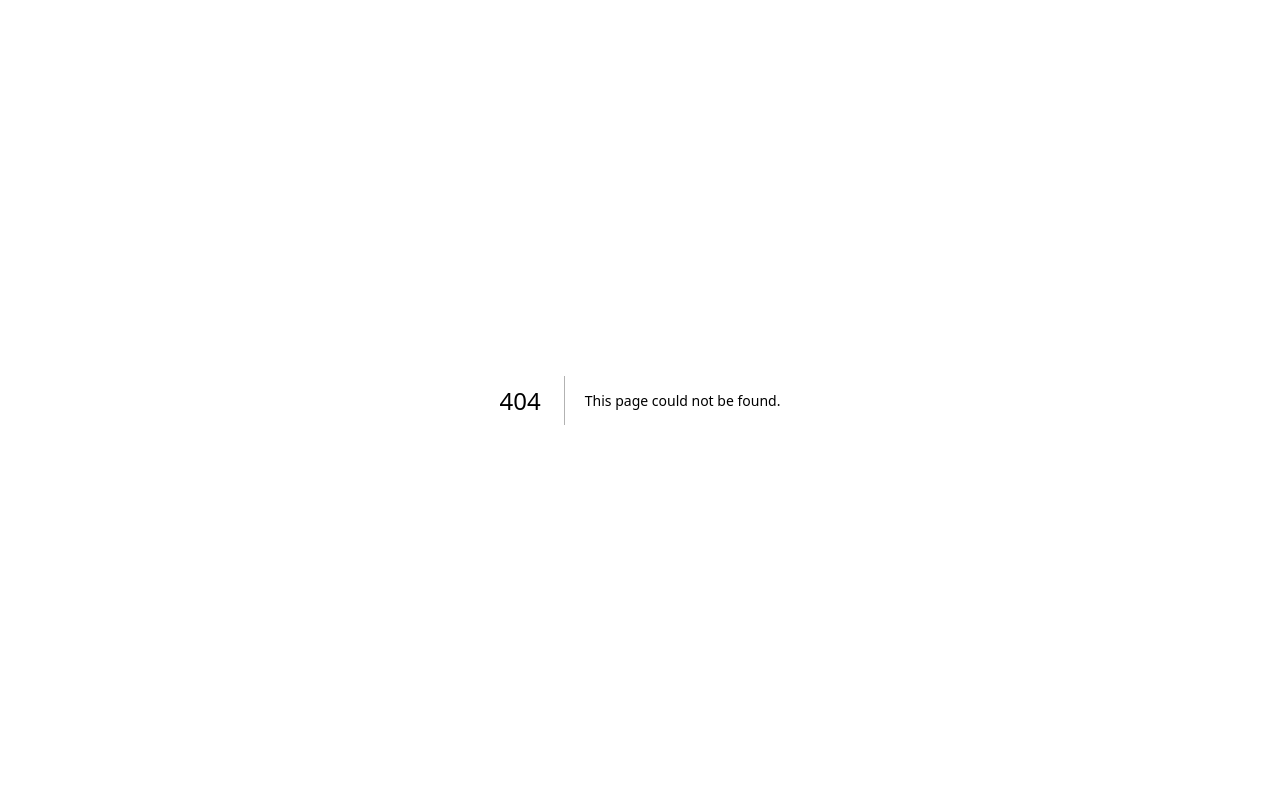
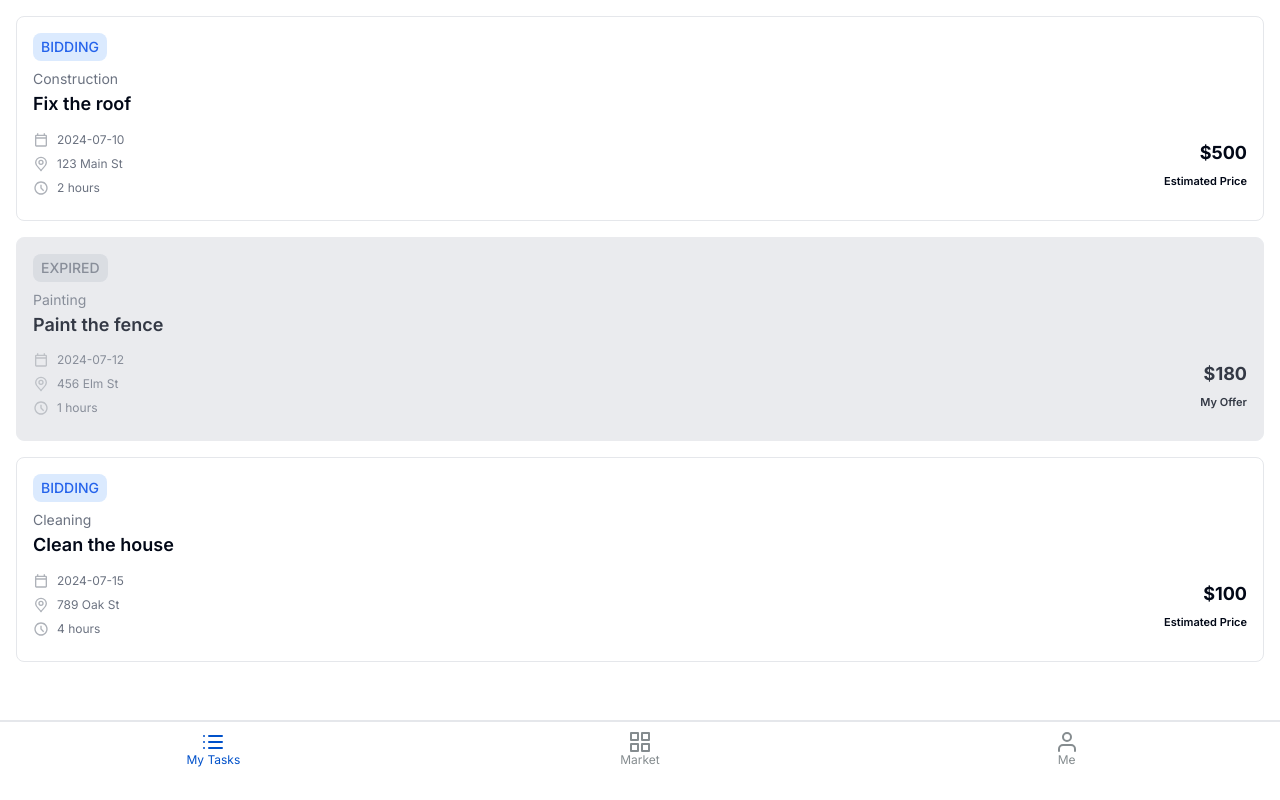
Before and after one commit to codersforcauses/penni, a Next.js app in the folder client/: page /test74 in a window 1280 px wide. Before the commit this address had no page. Built offline with nearby package versions, Linux system fonts and the light colour scheme.

Commit message:
Add MarketPage component and test page

```diff
--- /dev/null
+++ b/client/src/components/ui/MarketPage.tsx
@@ -0,0 +1,62 @@
+// TODO:
+// - import Dropdown component(#72) once its been merged onto main
+// - edit bottom navbar component so it's no longer transparent
+
+import React from "react";
+
+import BottomNav from "./bottom-nav";
+// import Dropdown from './Dropdown';
+import TaskCard, { TaskCardProps } from "./TaskCard";
+
+const MarketPage: React.FC = () => {
+  const tasks: TaskCardProps[] = [
+    {
+      state: "BIDDING",
+      category: "Construction",
+      title: "Fix the roof",
+      date: "2024-07-10",
+      location: "123 Main St",
+      duration: "2",
+      estimatePrice: "500",
+      myOfferPrice: "450",
+      priceType: "Estimated Price",
+    },
+    {
+      state: "EXPIRED",
+      category: "Painting",
+      title: "Paint the fence",
+      date: "2024-07-12",
+      location: "456 Elm St",
+      duration: "1",
+      estimatePrice: "200",
+      myOfferPrice: "180",
+      priceType: "My Offer",
+    },
+    {
+      state: "BIDDING",
+      category: "Cleaning",
+      title: "Clean the house",
+      date: "2024-07-15",
+      location: "789 Oak St",
+      duration: "4",
+      estimatePrice: "100",
+      myOfferPrice: "90",
+      priceType: "Estimated Price",
+    },
+  ];
+
+  return (
+    <div>
+      <div>
+        {tasks.map((task, index) => (
+          <TaskCard key={index} {...task} />
+        ))}
+      </div>
+      <div>
+        <BottomNav navIndex={0} />
+      </div>
+    </div>
+  );
+};
+
+export default MarketPage;
--- a/client/src/components/ui/TaskCard.tsx
+++ b/client/src/components/ui/TaskCard.tsx
@@ -4,7 +4,7 @@ import React from "react";
 // please try to understand the "pricetype", not sure if we need to do useState for this part
 
 // the props
-type TaskCardProps = {
+export type TaskCardProps = {
   state: "BIDDING" | "EXPIRED";
   category: string;
   title: string;
--- /dev/null
+++ b/client/src/pages/test74.tsx
@@ -0,0 +1,13 @@
+import React from "react";
+
+import MarketPage from "@/components/ui/MarketPage";
+
+export const Test = () => {
+  return (
+    <div>
+      <MarketPage />
+    </div>
+  );
+};
+
+export default MarketPage;
```
